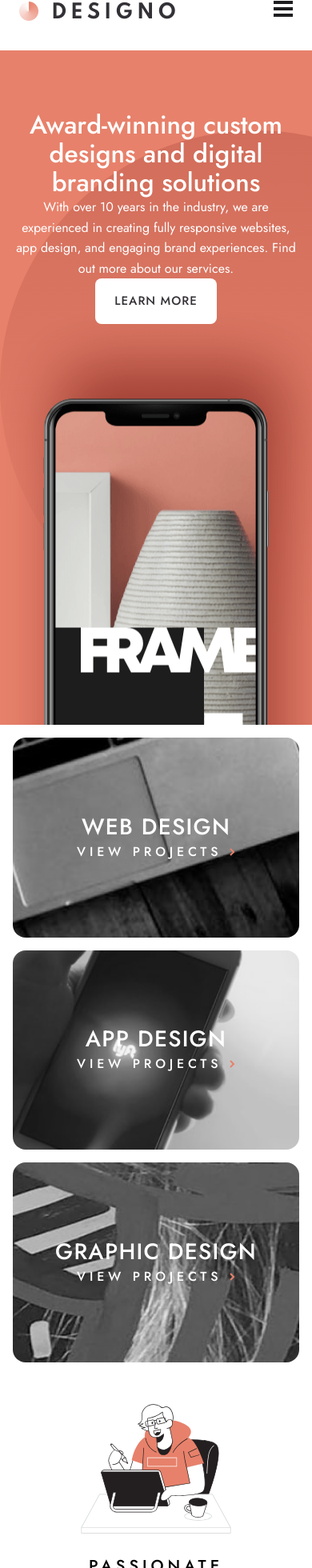
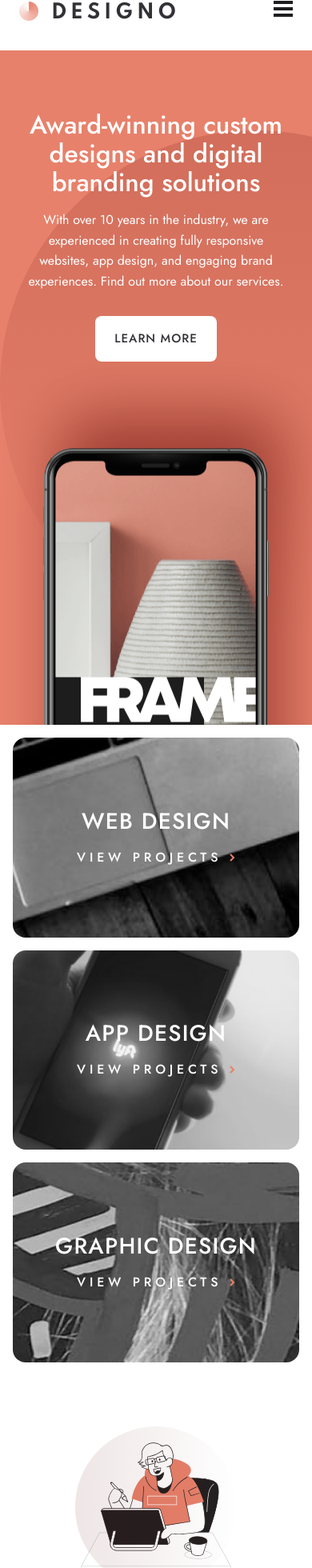
Before and after one commit to MareikeW/designo-multipage-website, a React (Create React App) app: page / in a window 390 px wide. Shown: the part 33-1993 px from the top of the page at 80% size. Built offline with nearby package versions, Linux system fonts and the light colour scheme.

Commit message:
Mobile Homepage

```diff
--- a/src/components/CharacteristicCard/CharacteristicCard.js
+++ b/src/components/CharacteristicCard/CharacteristicCard.js
@@ -3,6 +3,7 @@ import { ReactComponent as PassionateIllustration } from "../../assets/home/desk
 import { ReactComponent as ResourcefulIllustration } from "../../assets/home/desktop/illustration-resourceful.svg";
 import { ReactComponent as FriendlyIllustration } from "../../assets/home/desktop/illustration-friendly.svg";
 import { StyledCharacteristicCard } from "./characteristicCard-styles";
+import { ReactComponent as Circle } from "../../assets/shared/desktop/bg-pattern-small-circle.svg";
 
 const CharacteristicCard = ({ characteristic, description }) => {
     let illustration;
@@ -17,6 +18,7 @@ const CharacteristicCard = ({ characteristic, description }) => {
 
     return (
         <StyledCharacteristicCard>
+            <Circle className="circle" />
             {illustration}
             <h3>{characteristic}</h3>
             <p>{description}</p>
--- a/src/components/CharacteristicCard/characteristicCard-styles.js
+++ b/src/components/CharacteristicCard/characteristicCard-styles.js
@@ -2,5 +2,23 @@ import styled from "styled-components";
 
 export const StyledCharacteristicCard = styled.div`
     text-align: center;
-    padding: 1em;
+    padding: 0 1em;
+    margin-bottom: 5em;
+    position: relative;
+
+    &:first-of-type {
+        margin-top: 5em;
+    }
+
+    .circle {
+        position: absolute;
+    }
+
+    h3 {
+        margin-top: 3em;
+    }
+
+    p {
+        margin-top: 2em;
+    }
 `
--- a/src/components/DesignCard/designCard-styles.js
+++ b/src/components/DesignCard/designCard-styles.js
@@ -32,6 +32,7 @@ export const StyledDesignCardContainer = styled.div`
     }
 
     button {
+        margin-top: 1em;
         background: none;
         border: none;
         color: #FFFFFF;
--- a/src/components/Hero-Components/hero-styles.js
+++ b/src/components/Hero-Components/hero-styles.js
@@ -33,6 +33,7 @@ export const StyledHeroTextContainer = styled.div`
     p {
         font-size: 1rem;
         line-height: 1.6rem;
+        margin: 1em;
     }
 
     button {
@@ -42,6 +43,7 @@ export const StyledHeroTextContainer = styled.div`
         padding: 1.08rem 1.5rem;
         color: #333136;
         cursor: pointer;
+        margin: 1em;
     }
 `
 
```
